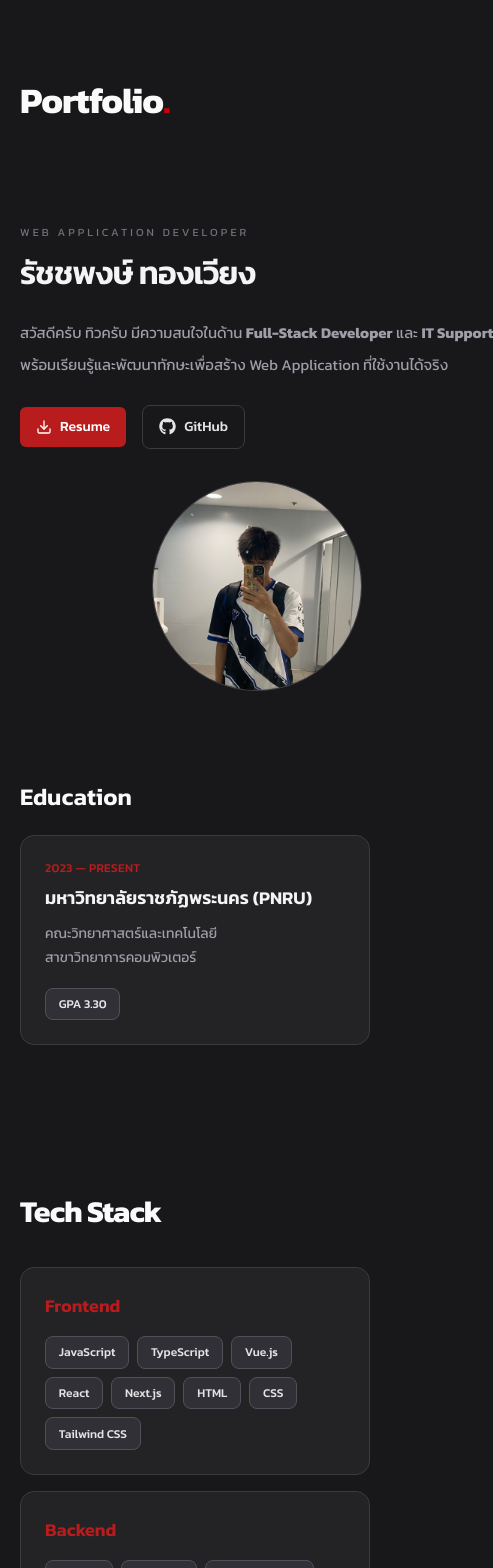
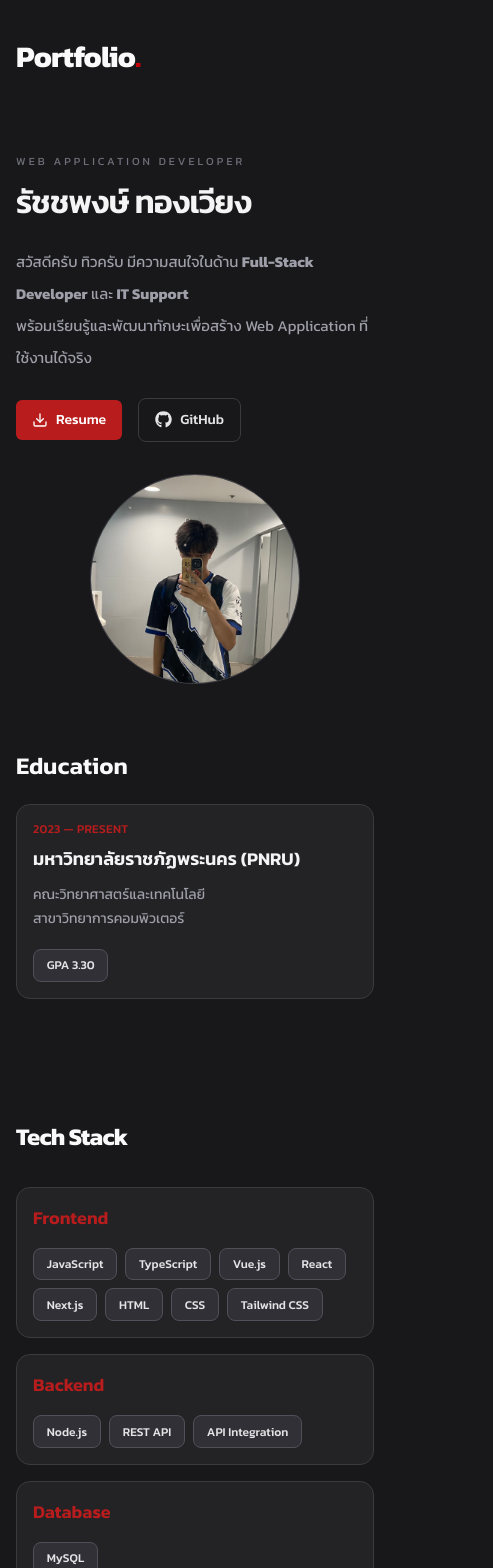
Before and after one commit to TiwRatchapong/my-portfolio, a Next.js app: page / in a window 390 px wide. Shown: the top 1568 px of the page, 493 px wide, since content can reach past the window. Built offline with nearby package versions, Linux system fonts and the light colour scheme; no server answers.

Commit message:
fix: improve portfolio responsive layout

```diff
--- a/app/globals.css
+++ b/app/globals.css
@@ -343,3 +343,153 @@ img {
 ::-webkit-scrollbar-thumb:hover {
   background: #63636b;
 }
+
+
+
+/* ========================================
+   RESPONSIVE DESIGN
+   ======================================== */
+
+/* ป้องกันองค์ประกอบเกินความกว้างหน้าจอ */
+*,
+*::before,
+*::after {
+  box-sizing: border-box;
+}
+
+html,
+body {
+  width: 100%;
+  max-width: 100%;
+}
+
+body {
+  overflow-x: clip;
+}
+
+main {
+  min-width: 0;
+}
+
+img {
+  max-width: 100%;
+  height: auto;
+}
+
+/* ปรับ Container ตามขนาดหน้าจอ */
+.container-custom {
+  width: 100%;
+  max-width: 820px;
+  margin-inline: auto;
+  padding-inline: 20px;
+}
+
+/* ป้องกันข้อความยาวดันการ์ด */
+.card {
+  min-width: 0;
+  overflow-wrap: anywhere;
+}
+
+.section-title {
+  font-size: clamp(1.5rem, 4vw, 1.9rem);
+}
+
+/* Tablet */
+@media (max-width: 1024px) {
+  .container-custom {
+    padding-inline: 24px;
+  }
+
+  .section {
+    padding-block: 3.5rem;
+  }
+}
+
+/* Mobile */
+@media (max-width: 767px) {
+  .container-custom {
+    padding-inline: 16px;
+  }
+
+  /* Header */
+  header.pt-20 {
+    padding-top: 2.5rem;
+  }
+
+  /* Hero */
+  section.py-16 {
+    padding-block: 2.5rem;
+  }
+
+  /* ยกเลิกข้อความบรรทัดเดียวบนมือถือ */
+  .container-custom .whitespace-nowrap {
+    white-space: normal;
+  }
+
+  /* ลดขนาดหัวข้อให้พอดีกับมือถือ */
+  h1.text-4xl {
+    font-size: 1.875rem;
+  }
+
+  /* การ์ด */
+  .card {
+    padding: 1rem;
+  }
+
+  /* ปุ่มใน Hero และ Projects */
+  .button-primary,
+  .button-secondary,
+  .hero-github {
+    max-width: 100%;
+  }
+
+  .button-project {
+    white-space: normal;
+  }
+
+  /* ข้อมูลติดต่อ */
+  .contact-wrapper {
+    gap: 8px;
+  }
+
+  .contact-item {
+    max-width: 100%;
+    min-width: 0;
+    font-size: 14px;
+    padding: 10px 12px;
+    overflow-wrap: anywhere;
+  }
+
+  /* Footer */
+  footer {
+    margin-top: 4rem !important;
+    padding-block: 2.5rem !important;
+  }
+
+  footer p {
+    text-align: center;
+    line-height: 1.8;
+  }
+}
+
+/* Small Mobile */
+@media (max-width: 380px) {
+  .container-custom {
+    padding-inline: 12px;
+  }
+
+  .contact-wrapper {
+    flex-direction: column;
+    align-items: flex-start;
+  }
+
+  .contact-item {
+    font-size: 13px;
+  }
+
+  .button-primary,
+  .hero-github {
+    padding-inline: 12px;
+    font-size: 13px;
+  }
+}
```
